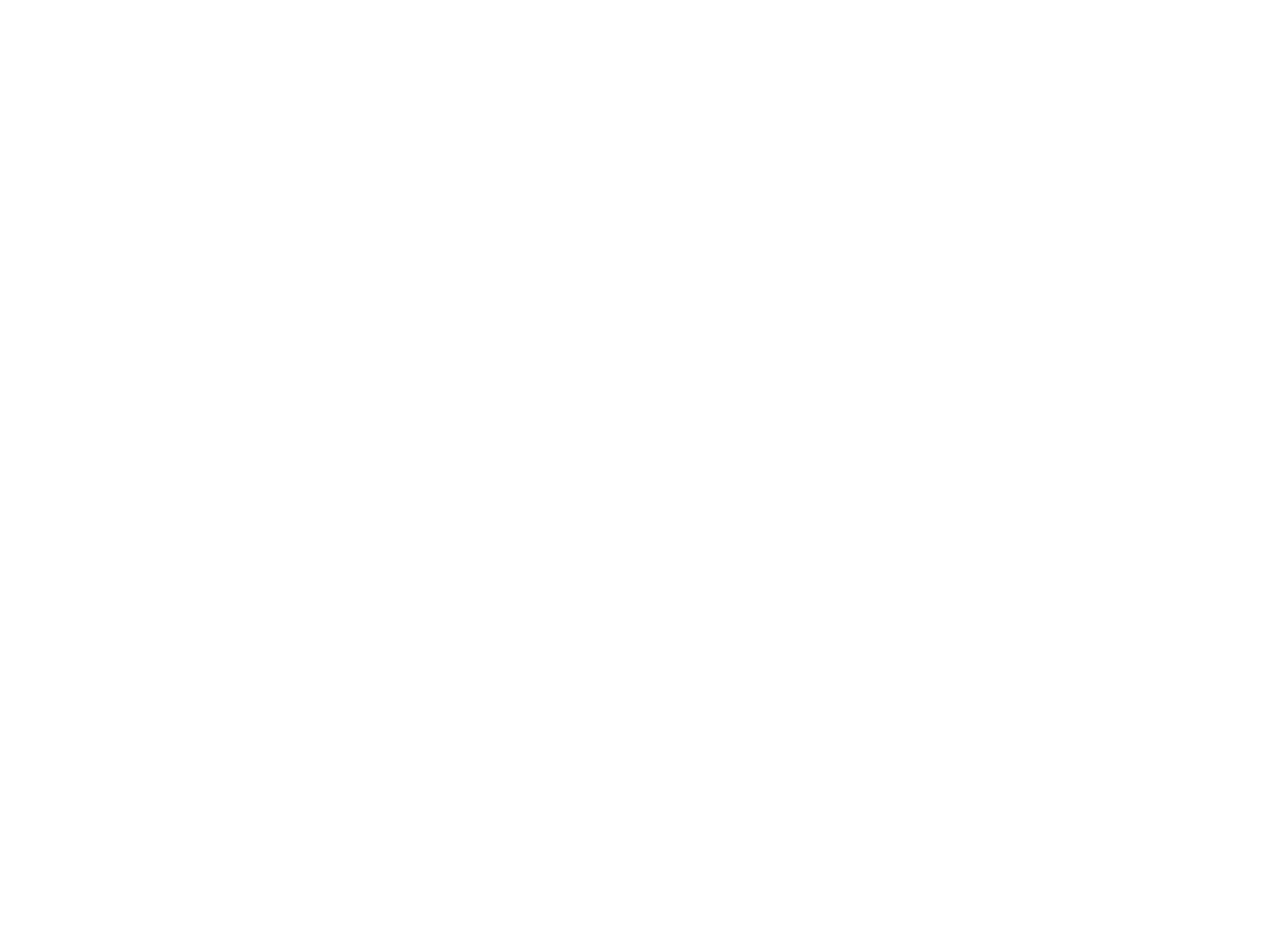
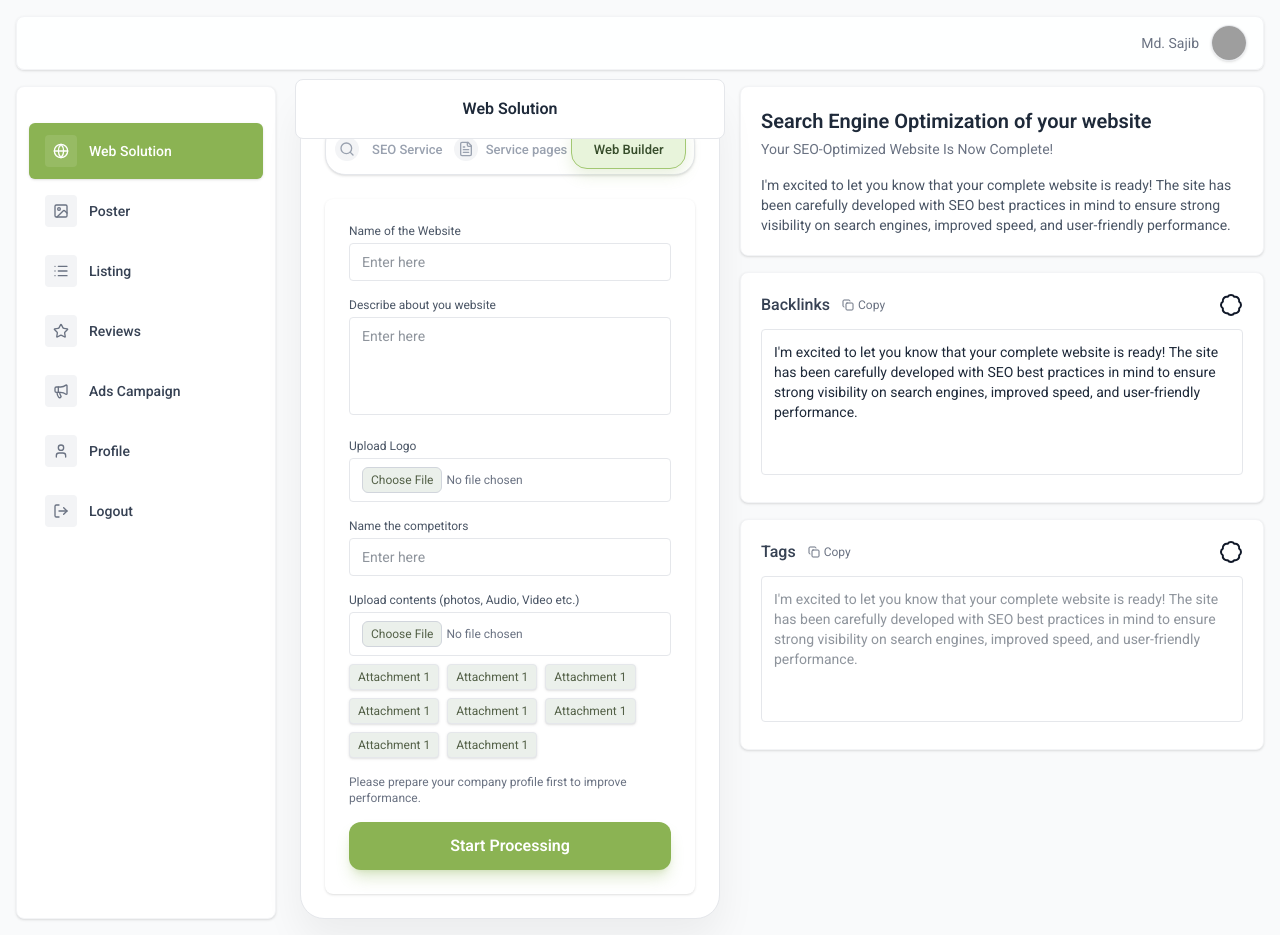
Before and after one commit to muhammadAbdulMannan2022/thumplocal_fix, a React (Vite) app: page /dashboard/web-builder in a window 1280 px wide. Before the commit this address had no page. Before the commit the page ends 800 px from the top, so only its background shows below. Built offline with nearby package versions, Linux system fonts and the light colour scheme; grey boxes are pictures that could not be loaded.

Commit message:
web solution page done

```diff
--- a/src/App.jsx
+++ b/src/App.jsx
@@ -21,6 +21,7 @@
 import OldW from "./components/dashboard/WebSolution/OldW";
 import ServicesPageLayout from "./components/dashboard/ServicesPage/ServicesPageLayout";
 import ServicesPage from "./components/dashboard/ServicesPage/ServicesPage";
+import WebBuilderLayout from "./components/dashboard/WebBuilder/WebBuilderLayout";
 
 function App() {
   return (
@@ -49,6 +50,7 @@
               path="web-solution-sp"
               element={<ServicesPageLayout />}
             ></Route>
+            <Route path="web-builder" element={<WebBuilderLayout />}></Route>
           </Route>
           <Route path="/about" element={<AboutPage />} />
           <Route path="/privacy" element={<PrivacyPolicy />} />
--- a/src/components/dashboard/Sidebar.jsx
+++ b/src/components/dashboard/Sidebar.jsx
@@ -46,6 +46,7 @@
         "/dashboard/web-solution/seo",
         "/dashboard/web-solution/seo/exWeb",
         "/dashboard/web-solution-sp",
+        "/dashboard/web-builder",
       ],
     },
     {
--- /dev/null
+++ b/src/components/dashboard/WebBuilder/WebBuilderInputs.jsx
@@ -0,0 +1,116 @@
+import { useState } from "react";
+import Wbsidebar from "../../../ui/Wbsidebar";
+import React from "react";
+
+const Attachment = ({ children = "Attachment" }) => (
+  <span className="inline-flex items-center gap-1 text-xs px-2 py-1 rounded border border-gray-200 bg-[#EBF0EB] text-[#536047] hover:cursor-pointer shadow-sm">
+    {children}
+  </span>
+);
+
+export default function WbuilderInputs() {
+  const [formData, setFormData] = useState({
+    websiteName: "",
+    description: "",
+    competitors: "",
+  });
+
+  const handleInputChange = (field, value) => {
+    setFormData((prev) => ({ ...prev, [field]: value }));
+  };
+
+  const handleStartProcessing = () => {
+    console.log("Processing form data:", formData);
+    // Add your processing logic here
+  };
+
+  return (
+    <Wbsidebar>
+      <div className="bg-white rounded-lg shadow-sm p-6">
+        <form className="space-y-4">
+          <div>
+            <label className="block text-xs text-gray-600 mb-1">
+              Name of the Website
+            </label>
+            <input
+              className="w-full rounded border border-gray-200 bg-white text-gray-800 px-3 py-2 text-sm focus:outline-none focus:ring-2 focus:ring-[#8BB353]"
+              placeholder="Enter here"
+              value={formData.websiteName}
+              onChange={(e) => handleInputChange("websiteName", e.target.value)}
+            />
+          </div>
+
+          <div>
+            <label className="block text-xs text-gray-600 mb-1">
+              Describe about you website
+            </label>
+            <textarea
+              rows={4}
+              className="w-full rounded border border-gray-200 bg-white text-gray-800 px-3 py-2 text-sm focus:outline-none focus:ring-2 focus:ring-[#8BB353] resize-none"
+              placeholder="Enter here"
+              value={formData.description}
+              onChange={(e) => handleInputChange("description", e.target.value)}
+            />
+          </div>
+
+          <div>
+            <label className="block text-xs text-gray-600 mb-1">
+              Upload Logo
+            </label>
+            <div className="flex gap-2">
+              <input
+                type="file"
+                accept=".jpg,.jpeg,.png,.svg"
+                className="flex-1 file:bg-[#EBF0EB] file:text-[#536047] rounded border hover:cursor-pointer file:hover:cursor-pointer border-gray-200 bg-white px-3 py-2 text-xs text-gray-500 file:px-2 file:py-1 file:border file:border-gray-300 file:rounded-md"
+                placeholder="*.jpg,*.png,*.svg"
+              />
+            </div>
+          </div>
+
+          <div>
+            <label className="block text-xs text-gray-600 mb-1">
+              Name the competitors
+            </label>
+            <input
+              className="w-full rounded border border-gray-200 bg-white text-gray-800 px-3 py-2 text-sm focus:outline-none focus:ring-2 focus:ring-[#8BB353]"
+              placeholder="Enter here"
+              value={formData.competitors}
+              onChange={(e) => handleInputChange("competitors", e.target.value)}
+            />
+          </div>
+
+          <div>
+            <label className="block text-xs text-gray-600 mb-1">
+              Upload contents (photos, Audio, Video etc.)
+            </label>
+            <div className="flex gap-2 mb-2">
+              <input
+                type="file"
+                accept="image/*,video/*,audio/*"
+                className="flex-1 file:bg-[#EBF0EB] file:text-[#536047] rounded border hover:cursor-pointer file:hover:cursor-pointer border-gray-200 bg-white px-3 py-2 text-xs text-gray-500 file:px-2 file:py-1 file:border file:border-gray-300 file:rounded-md"
+                placeholder="file"
+              />
+            </div>
+            <div className="flex flex-wrap gap-2 mb-2">
+              {Array.from({ length: 8 }).map((_, i) => (
+                <Attachment key={i}>Attachment 1</Attachment>
+              ))}
+            </div>
+          </div>
+
+          <p className="text-xs text-gray-500">
+            Please prepare your company profile first to improve performance.
+          </p>
+
+          <button
+            type="button"
+            className="w-full py-3 rounded-xl text-white font-semibold bg-[#8BB353] hover:bg-[#73b04a] shadow-lg shadow-[#8BB353]/30 transition-colors"
+            onClick={handleStartProcessing}
+          >
+            Start Processing
+          </button>
+        </form>
+      </div>
+    </Wbsidebar>
+  );
+}
--- /dev/null
+++ b/src/components/dashboard/WebBuilder/WebBuilderLayout.jsx
@@ -0,0 +1,18 @@
+import React from "react";
+
+import { Outlet } from "react-router";
+import WbuilderInputs from "./WebBuilderInputs";
+import WebBuilderPage from "./WebBuilderPage";
+
+export default function WebBuilderLayout() {
+  return (
+    <div className="flex items-start gap-5">
+      <div className="w-full xl:max-w-[420px]">
+        <WbuilderInputs />
+      </div>
+      <div className="flex-1">
+        <WebBuilderPage />
+      </div>
+    </div>
+  );
+}
--- /dev/null
+++ b/src/components/dashboard/WebBuilder/WebBuilderPage.jsx
@@ -0,0 +1,63 @@
+import { Badge, ChevronDown, Copy, Download, Eye } from "lucide-react";
+import React from "react";
+
+export default function WebBuilderPage() {
+  return (
+    <div className="space-y-4">
+      <div className="bg-white rounded-lg shadow p-5 border border-gray-100">
+        <h2 className="text-xl font-semibold text-gray-800">
+          Search Engine Optimization of your website
+        </h2>
+        <p className="text-sm text-gray-500 mt-1">
+          Your SEO-Optimized Website Is Now Complete!
+        </p>
+        <p className="text-sm text-gray-600 mt-4">
+          I'm excited to let you know that your complete website is ready! The
+          site has been carefully developed with SEO best practices in mind to
+          ensure strong visibility on search engines, improved speed, and
+          user-friendly performance.
+        </p>
+      </div>
+
+      <div className="bg-white rounded-lg shadow p-5 border border-gray-100">
+        <div className="flex items-center justify-between mb-3">
+          <div className="flex items-center gap-3">
+            <div className="font-medium text-gray-700">Backlinks</div>
+            <button
+              type="button"
+              className="inline-flex items-center gap-1 text-xs text-gray-500 hover:text-gray-700 hover:cursor-pointer"
+            >
+              <Copy className="w-3 h-3 " /> Copy
+            </button>
+          </div>
+          <Badge>3/8</Badge>
+        </div>
+        <textarea
+          rows={6}
+          className="w-full resize-none rounded border border-gray-200 bg-white text-gray-800 p-3 text-sm"
+          defaultValue={`I'm excited to let you know that your complete website is ready! The site has been carefully developed with SEO best practices in mind to ensure strong visibility on search engines, improved speed, and user-friendly performance.`}
+        />
+      </div>
+
+      <div className="bg-white rounded-lg shadow p-5 border border-gray-100">
+        <div className="flex items-center justify-between mb-3">
+          <div className="flex items-center gap-3">
+            <div className="font-medium text-gray-700">Tags</div>
+            <button
+              type="button"
+              className="inline-flex items-center gap-1 text-xs text-gray-500 hover:text-gray-700 hover:cursor-pointer"
+            >
+              <Copy className="w-3 h-3" /> Copy
+            </button>
+          </div>
+          <Badge>Space</Badge>
+        </div>
+        <textarea
+          rows={6}
+          className="w-full resize-none rounded border border-gray-200 bg-white text-gray-800 p-3 text-sm"
+          placeholder="I'm excited to let you know that your complete website is ready! The site has been carefully developed with SEO best practices in mind to ensure strong visibility on search engines, improved speed, and user-friendly performance."
+        />
+      </div>
+    </div>
+  );
+}
--- a/src/ui/Wbsidebar.jsx
+++ b/src/ui/Wbsidebar.jsx
@@ -68,8 +68,8 @@
     {
       label: "Web Builder",
       Icon: Globe,
-      to: "/dashboard/web-solution/wb",
-      active: ["/dashboard/web-solution/wb"],
+      to: "/dashboard/web-builder",
+      active: ["/dashboard/web-builder"],
     },
   ];
 
```
